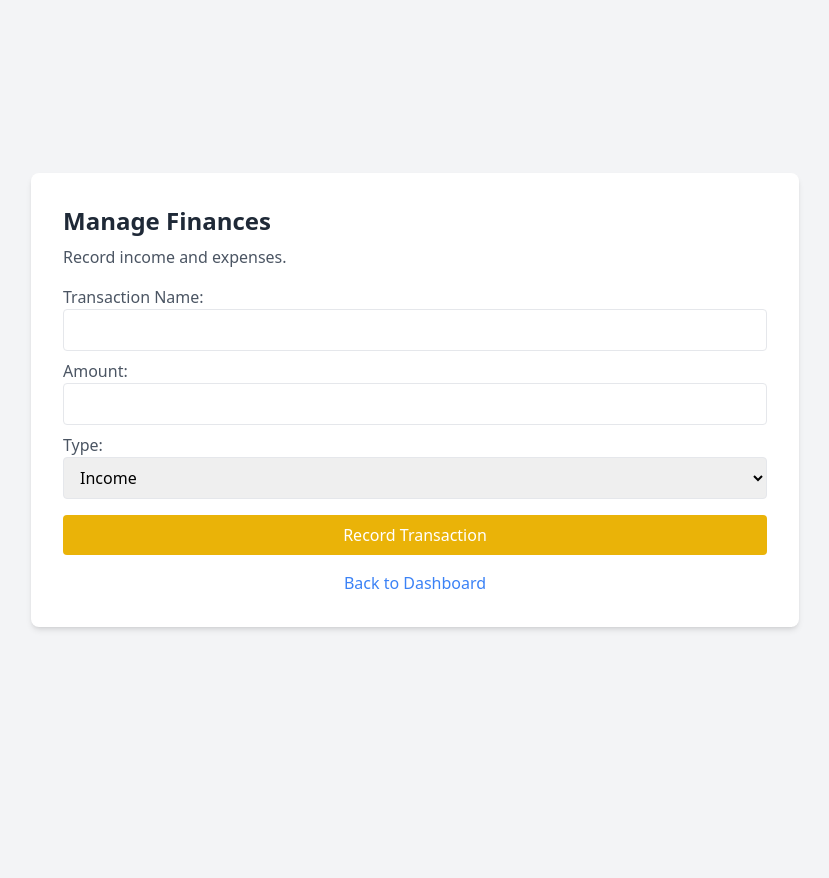
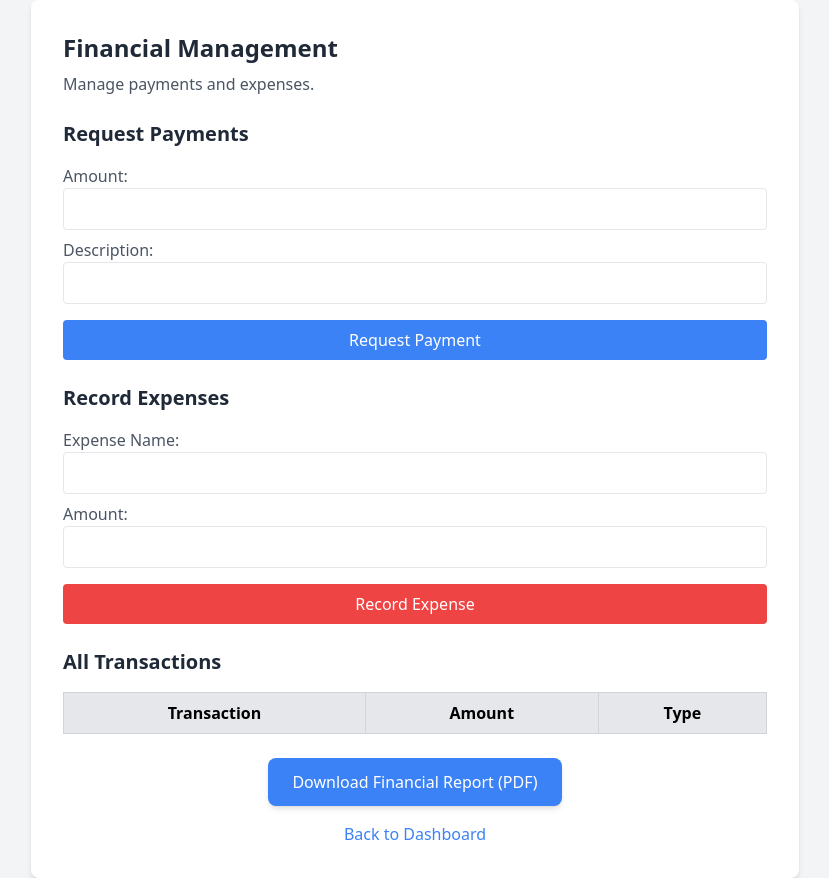
Before and after one commit to Blank058/ScienceClubApp, a Flask app: page /finances in a window 1280 px wide. Shown: the whole page, without its empty margins (225-1054 px from the left). Before the commit the page ends 630 px from the top, so only its background shows below. Run offline with Flask 3, Linux system fonts and the light colour scheme; the visitor is signed in with stand-in values (Sample User, id 1); lists and menus that the app fills with data are empty; some libraries are stand-ins or nearby versions.

Commit message:
Update finances.html

```diff
--- a/templates/finances.html
+++ b/templates/finances.html
@@ -3,29 +3,64 @@
 <head>
     <meta charset="UTF-8">
     <meta name="viewport" content="width=device-width, initial-scale=1.0">
-    <title>Financial Management</title>
+    <title>Manage Finances</title>
     <script src="https://cdn.tailwindcss.com"></script>
 </head>
 <body class="bg-gray-100 flex flex-col items-center justify-center min-h-screen">
     <div class="bg-white p-8 rounded-lg shadow-md w-full max-w-3xl">
-        <h2 class="text-2xl font-bold text-gray-800">Manage Finances</h2>
-        <p class="text-gray-600 mt-2">Record income and expenses.</p>
+        <h2 class="text-2xl font-bold text-gray-800">Financial Management</h2>
+        <p class="text-gray-600 mt-2">Manage payments and expenses.</p>
 
+        <!-- Request Payment from Members -->
+        <h3 class="text-xl font-bold text-gray-800 mt-6">Request Payments</h3>
         <form method="POST" class="mt-4">
-            <label class="block text-gray-600">Transaction Name:</label>
-            <input type="text" name="transaction_name" class="w-full border px-3 py-2 rounded focus:ring focus:ring-yellow-300" required>
+            <label class="block text-gray-600">Amount:</label>
+            <input type="number" name="fee_amount" class="w-full border px-3 py-2 rounded focus:ring focus:ring-yellow-300" required>
+
+            <label class="block text-gray-600 mt-2">Description:</label>
+            <input type="text" name="description" class="w-full border px-3 py-2 rounded focus:ring focus:ring-yellow-300" required>
+
+            <button type="submit" class="bg-blue-500 text-white px-4 py-2 rounded mt-4 hover:bg-blue-600 w-full">Request Payment</button>
+        </form>
+
+        <!-- Record Club Expenses -->
+        <h3 class="text-xl font-bold text-gray-800 mt-6">Record Expenses</h3>
+        <form method="POST" class="mt-4">
+            <label class="block text-gray-600">Expense Name:</label>
+            <input type="text" name="expense_name" class="w-full border px-3 py-2 rounded focus:ring focus:ring-yellow-300" required>
 
             <label class="block text-gray-600 mt-2">Amount:</label>
             <input type="number" name="amount" class="w-full border px-3 py-2 rounded focus:ring focus:ring-yellow-300" required>
 
-            <label class="block text-gray-600 mt-2">Type:</label>
-            <select name="transaction_type" class="w-full border px-3 py-2 rounded focus:ring focus:ring-yellow-300">
-                <option value="Income">Income</option>
-                <option value="Expense">Expense</option>
-            </select>
+            <button type="submit" class="bg-red-500 text-white px-4 py-2 rounded mt-4 hover:bg-red-600 w-full">Record Expense</button>
+        </form>
 
-            <button type="submit" class="bg-yellow-500 text-white px-4 py-2 rounded mt-4 hover:bg-yellow-600 w-full">Record Transaction</button>
-        </form>
+        <!-- Display All Transactions -->
+        <h3 class="text-xl font-bold text-gray-800 mt-6">All Transactions</h3>
+        <table class="w-full mt-4 border-collapse border border-gray-300">
+            <thead>
+                <tr class="bg-gray-200">
+                    <th class="border border-gray-300 px-4 py-2">Transaction</th>
+                    <th class="border border-gray-300 px-4 py-2">Amount</th>
+                    <th class="border border-gray-300 px-4 py-2">Type</th>
+                </tr>
+            </thead>
+            <tbody>
+                {% for transaction in transactions %}
+                <tr class="bg-white">
+                    <td class="border border-gray-300 px-4 py-2">{{ transaction[0] }}</td>
+                    <td class="border border-gray-300 px-4 py-2">{{ transaction[1] }}</td>
+                    <td class="border border-gray-300 px-4 py-2">{{ transaction[2] }}</td>
+                </tr>
+                {% endfor %}
+            </tbody>
+        </table>
+        <!-- Download Financial Report Button -->
+        <div class="mt-6 flex justify-center">
+            <a href="{{ url_for('download_financial_report') }}" class="bg-blue-500 text-white px-6 py-3 rounded-lg shadow-md hover:bg-blue-600">
+                Download Financial Report (PDF)
+            </a>
+        </div>
 
         <a href="{{ url_for('dashboard') }}" class="block text-center mt-4 text-blue-500 hover:underline">Back to Dashboard</a>
     </div>
```
